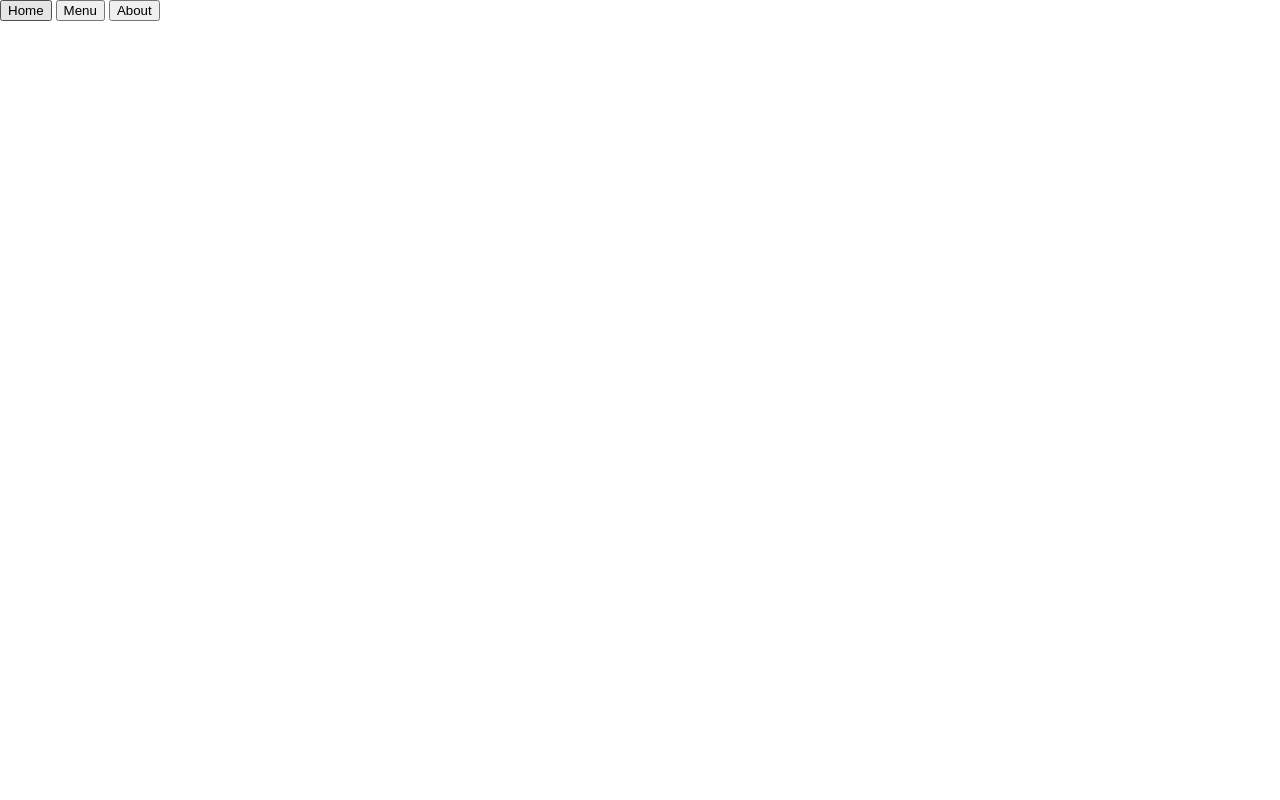
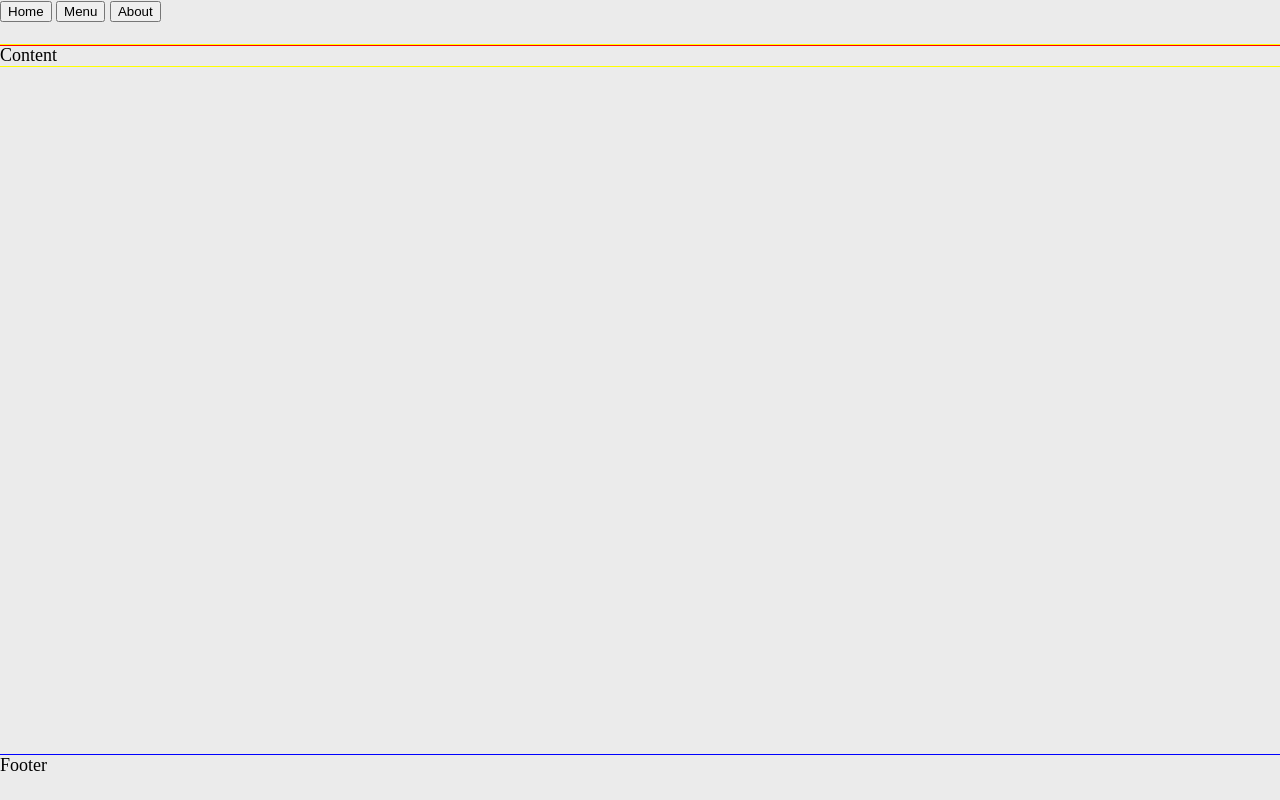
Before and after one commit to Andrefe91/js_project_restaurant_page, a website built with webpack: page src/index.html in a window 1280 px wide. Built offline with nearby package versions, Linux system fonts and the light colour scheme.

Commit message:
Starting css rules

```diff
--- a/src/index.html
+++ b/src/index.html
@@ -16,10 +16,12 @@
     </header>
 
     <!-- Section -->
-    <div id="content"></div>
+    <section>
+        <div id="content">Content</div>
+    </section>
 
 
     <!-- Footer -->
-     <footer></footer>
+     <footer>Footer</footer>
 </body>
 </html>
--- a/src/style.css
+++ b/src/style.css
@@ -20,3 +20,37 @@ time, mark, audio, video {
 	font: inherit;
 	vertical-align: baseline;
 }
+
+
+body {
+    width: 100vw;
+    height: 100vh;
+    background-color: rgb(235, 235, 235);
+    font-size: 18px;
+
+    display: flex;
+    flex-direction: column;
+}
+
+/* Header */
+header {
+    outline: 1px solid red;
+    height: 2.5em;
+}
+
+/* Sections */
+section {
+    flex: auto;
+}
+
+
+#content {
+    outline: 1px solid yellow;
+}
+
+/* Footer */
+
+footer {
+    outline: 1px solid blue;
+    height: 2.5em;
+}
```
